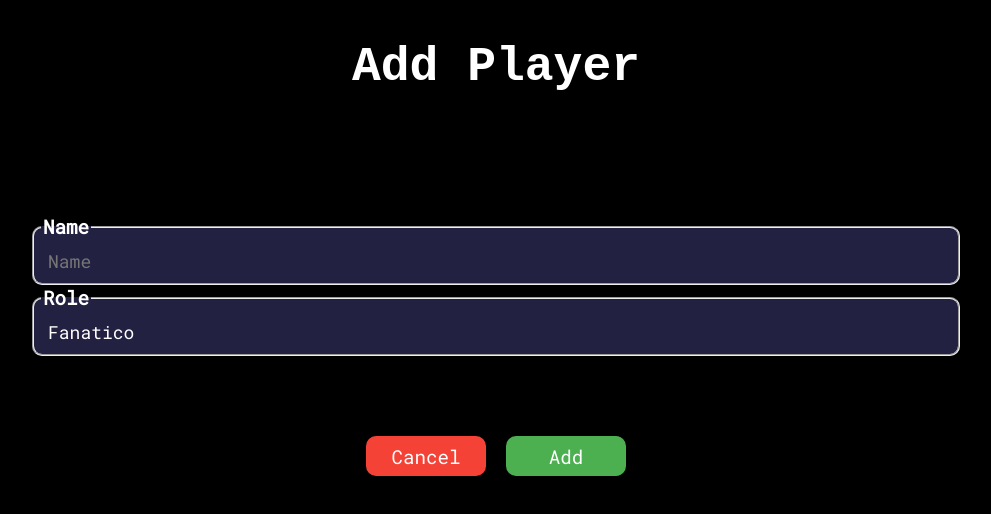
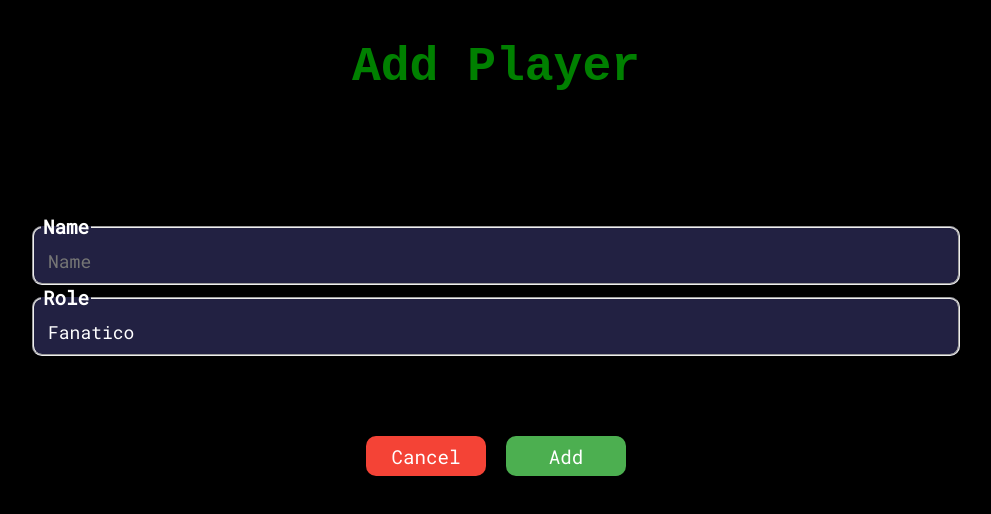
Before and after one commit to Davidmartcab/gameweb, an Angular app: page /add-player in a window 1280 px wide. Shown: the top 514 px of the page, without its empty margins (144-1135 px from the left). Built offline with nearby package versions, Linux system fonts and the light colour scheme; a web font is replaced by a local one.

Commit message:
The title text change the color

```diff
--- a/src/app/modules/add-player/add-player.component.html
+++ b/src/app/modules/add-player/add-player.component.html
@@ -1,6 +1,6 @@
 <div class="addplayer">
 
-    <div class="addplayer__title">
+    <div class="addplayer__title colored_text">
         Add Player
     </div>
     <div class="addplayer__content">
--- a/src/app/modules/home/home.component.html
+++ b/src/app/modules/home/home.component.html
@@ -1,5 +1,5 @@
 <div class="home">
-    <div class="home__title">
+    <div class="home__title colored_text">
         Fumetas 2.0
     </div>
     <div class="home__content">
--- a/src/app/modules/wiki/wiki.component.html
+++ b/src/app/modules/wiki/wiki.component.html
@@ -1,5 +1,5 @@
 <div class="wiki">
-    <div class="wiki__title">
+    <div class="wiki__title colored_text">
         Wiki
     </div>
 
--- a/src/styles.scss
+++ b/src/styles.scss
@@ -128,3 +128,15 @@ body {
 .svg-icon {
     color: white;
 }
+
+.colored_text {
+    animation: color-change 10s infinite;
+}
+
+@keyframes color-change {
+    0% { color: red; }
+    25% { color: blue; }
+    50% { color: green; }
+    75% { color: orange; }
+    100% { color: purple; }
+  }
```
